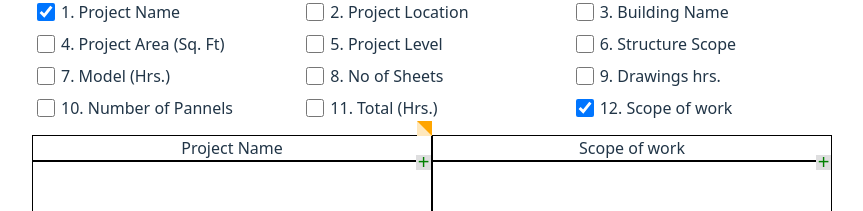
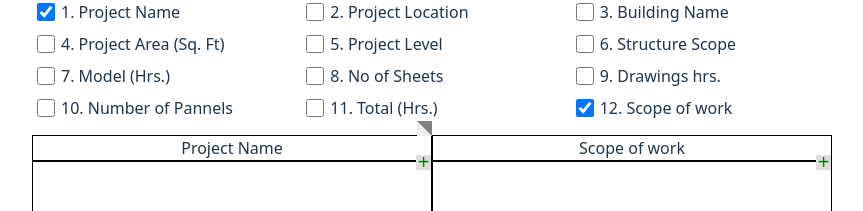
Before and after one commit to AgentSingle/ectable, a Vue app: page / in a window 1280 px wide. Shown: the top 211 px of the page, without its empty margins (208-1071 px from the left). Built offline with nearby package versions, Linux system fonts and the light colour scheme.

Commit message:
VERSION-1.0.7, bug-fix

```diff
--- a/src/components/EcTable.vue
+++ b/src/components/EcTable.vue
@@ -4,11 +4,9 @@ import EcTableForm from '@/components/EcTableForm.vue';
 import EcTableHeader from '@/components/EcTableHeader.vue';
 import {
     arryShorting,
-    defaultWidthSetter,
-    changeWidthOnIncrement,
     widthAdjuster
 } from '@/components/ecAlgo.js';
-// import
+
 const parentConainerWidth = ref(800);
 const defaultObj = ref([
     {
@@ -90,11 +88,11 @@ const EcTableInputForm = () =>{
 }
 
 const ecTableHeaderResponse = (e)=>{
-    widthAdjuster(
+    let respArrayItem = widthAdjuster(
         selectedContent.Items,
         e.widthParcent,
         e.index
-    )
+    );
 }
 
 </script>
--- a/src/components/EcTableHeader.vue
+++ b/src/components/EcTableHeader.vue
@@ -1,5 +1,5 @@
 <script setup>
-import { ref, reactive, onMounted, onBeforeUnmount, defineEmits } from 'vue';
+import { ref, reactive, watch, onMounted, defineEmits } from 'vue';
 
 const emit = defineEmits(['EcTableHeaderResponse'])
 let props = defineProps({
@@ -47,6 +47,8 @@ const onDrag = (e) => {
 
     dragger.value.style.left = `${x}px`;
 
+    // console.warn(`${parentDragger.value.innerText}`,x)
+
     let newWidth = (x+childRect.width);
 
     if (x>0){
@@ -69,6 +71,11 @@ const stopDrag = () => {
   window.removeEventListener('pointermove', onDrag);
   window.removeEventListener('pointerup', stopDrag);
 }
+
+// watch(parentDragger, ()=>{
+//   console.warn(parentDragger.value)
+//   offset.x = 0;
+// })
 
 </script>
 
@@ -106,7 +113,7 @@ const stopDrag = () => {
     height: 15px;
     width: 15px;
     z-index: 10;
-    background-color: #ffe8bc;
+    background-color: #eeeeee;
     cursor: pointer;
 }
 .movable::after{
@@ -118,6 +125,6 @@ const stopDrag = () => {
     width: 0;
     border-left: 15px solid transparent;
     border-right: 0px solid transparent;
-    border-top: 15px solid orange;
+    border-top: 15px solid gray;
 }
 </style>
--- a/src/components/ecAlgo.js
+++ b/src/components/ecAlgo.js
@@ -50,6 +50,7 @@ export const changeWidthOnIncrement = (oldItems, newItems) =>{
         let uniqueObj = uniqueItem[0];
         uniqueObj.width = standerDivision;
         outputArr.push(uniqueObj);
+        return outputArr;
     }
     if(newArr.length==1){
         outputArr = defaultWidthSetter(newItems);
@@ -83,7 +84,7 @@ export const changeWidthOnDecrement = (oldItems, newItems) =>{
 
 export const widthAdjuster = (arrayItem, newParcentageWidth, widthChangedIndex) =>{
     if(arrayItem.length<=1){
-        return;
+        return arrayItem;
     }
     let item = arrayItem[widthChangedIndex];
     let oldWidth = item.width;
@@ -95,11 +96,13 @@ export const widthAdjuster = (arrayItem, newParcentageWidth, widthChangedIndex)
         let reWidth = preWidth - widthDifferance;
         arrayItem[widthChangedIndex +1].width = reWidth;
         item.width = newParcentageWidth;
+        return arrayItem;
     }else if(arrayItem[widthChangedIndex - 1]!=undefined){
         let preWidth = arrayItem[widthChangedIndex - 1].width;
         let reWidth = preWidth + widthDifferance;
         arrayItem[widthChangedIndex -1].width = reWidth;
         item.width = newParcentageWidth;
+        return arrayItem;
     } else{
         return;
     }
```
